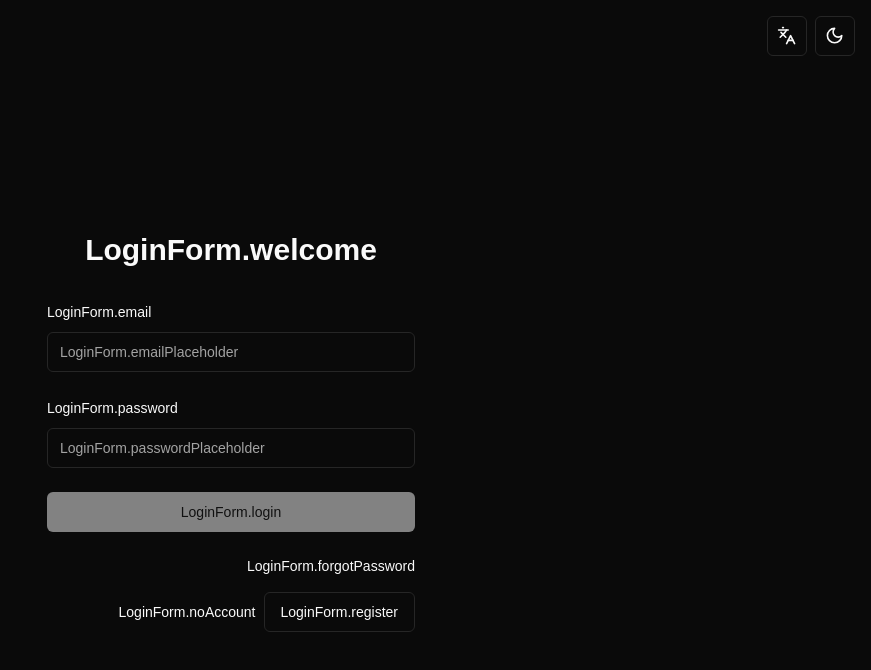
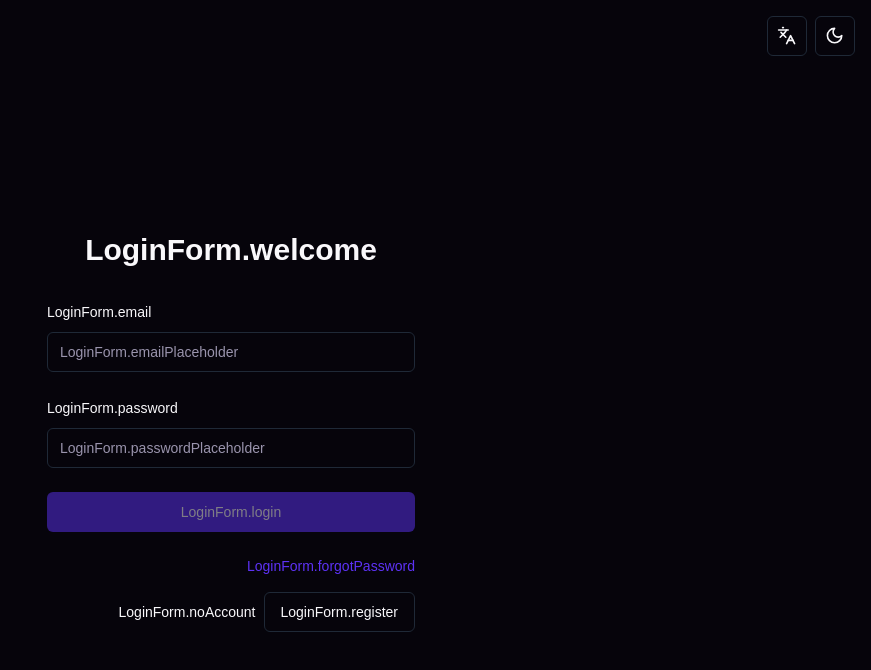
Before and after one commit to ianfelix/challenge-genezys-frontend, a Next.js app: page /login in a window 1280 px wide. Shown: the top 670 px of the page, without its empty margins (409-1280 px from the left). Built offline with nearby package versions, Linux system fonts and the light colour scheme; no server answers.

Commit message:
refactor: change theme

```diff
--- a/src/app/globals.css
+++ b/src/app/globals.css
@@ -14,57 +14,48 @@ body {
 
 @layer base {
   :root {
-    --background: 0 0% 100%;
-    --foreground: 0 0% 3.9%;
-    --card: 0 0% 100%;
-    --card-foreground: 0 0% 3.9%;
-    --popover: 0 0% 100%;
-    --popover-foreground: 0 0% 3.9%;
-    --primary: 0 0% 9%;
-    --primary-foreground: 0 0% 98%;
-    --secondary: 0 0% 96.1%;
-    --secondary-foreground: 0 0% 9%;
-    --muted: 0 0% 96.1%;
-    --muted-foreground: 0 0% 45.1%;
-    --accent: 0 0% 96.1%;
-    --accent-foreground: 0 0% 9%;
-    --destructive: 0 84.2% 60.2%;
-    --destructive-foreground: 0 0% 98%;
-    --border: 0 0% 89.8%;
-    --input: 0 0% 89.8%;
-    --ring: 0 0% 3.9%;
-    --chart-1: 12 76% 61%;
-    --chart-2: 173 58% 39%;
-    --chart-3: 197 37% 24%;
-    --chart-4: 43 74% 66%;
-    --chart-5: 27 87% 67%;
+    --background: 253 44% 98%;
+    --foreground: 253 58% 0%;
+    --muted: 253 7% 87%;
+    --muted-foreground: 253 13% 37%;
+    --popover: 253 44% 98%;
+    --popover-foreground: 253 58% 0%;
+    --card: 253 44% 97%;
+    --card-foreground: 0 0% 0%;
+    --border: 220 13% 91%;
+    --input: 220 13% 91%;
+    --primary: 253 91% 58%;
+    --primary-foreground: 253 91% 98%;
+    --secondary: 253 5% 89%;
+    --secondary-foreground: 253 5% 29%;
+    --accent: 253 12% 82%;
+    --accent-foreground: 253 12% 22%;
+    --destructive: 339.2 90.36% 51.18%;
+    --destructive-foreground: 0 0% 100%;
+    --ring: 253 91% 58%;
     --radius: 0.5rem;
   }
+
   .dark {
-    --background: 0 0% 3.9%;
-    --foreground: 0 0% 98%;
-    --card: 0 0% 3.9%;
-    --card-foreground: 0 0% 98%;
-    --popover: 0 0% 3.9%;
-    --popover-foreground: 0 0% 98%;
-    --primary: 0 0% 98%;
-    --primary-foreground: 0 0% 9%;
-    --secondary: 0 0% 14.9%;
-    --secondary-foreground: 0 0% 98%;
-    --muted: 0 0% 14.9%;
-    --muted-foreground: 0 0% 63.9%;
-    --accent: 0 0% 14.9%;
-    --accent-foreground: 0 0% 98%;
-    --destructive: 0 62.8% 30.6%;
-    --destructive-foreground: 0 0% 98%;
-    --border: 0 0% 14.9%;
-    --input: 0 0% 14.9%;
-    --ring: 0 0% 83.1%;
-    --chart-1: 220 70% 50%;
-    --chart-2: 160 60% 45%;
-    --chart-3: 30 80% 55%;
-    --chart-4: 280 65% 60%;
-    --chart-5: 340 75% 55%;
+    --background: 253 43% 3%;
+    --foreground: 253 31% 98%;
+    --muted: 253 7% 13%;
+    --muted-foreground: 253 13% 63%;
+    --popover: 253 43% 3%;
+    --popover-foreground: 253 31% 98%;
+    --card: 253 43% 4%;
+    --card-foreground: 253 31% 99%;
+    --border: 215 27.9% 16.9%;
+    --input: 215 27.9% 16.9%;
+    --primary: 253 91% 58%;
+    --primary-foreground: 253 91% 98%;
+    --secondary: 253 7% 9%;
+    --secondary-foreground: 253 7% 69%;
+    --accent: 253 13% 14%;
+    --accent-foreground: 253 13% 74%;
+    --destructive: 339.2 90.36% 51.18%;
+    --destructive-foreground: 0 0% 100%;
+    --ring: 253 91% 58%;
   }
 }
 
```
